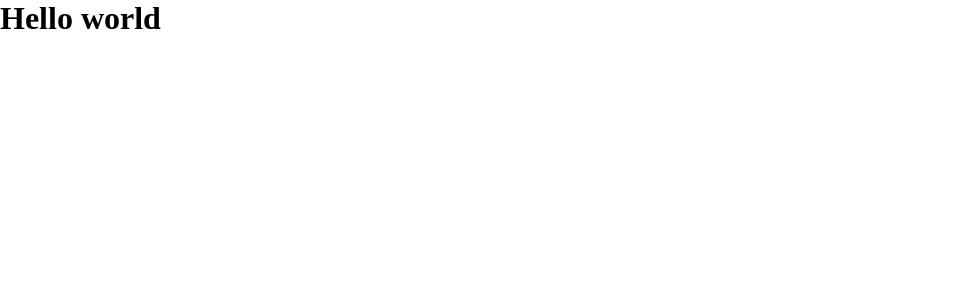
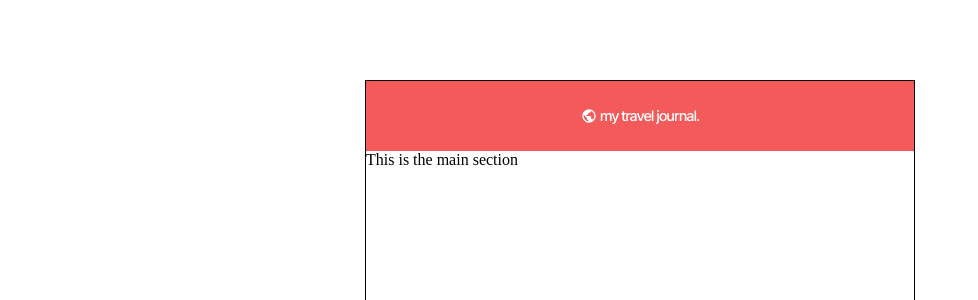
Before and after one commit to mfimia/travel-journal, a React (Create React App) app: page / in a window 1280 px wide. Shown: the top 300 px of the page, without its empty margins (0-978 px from the left). Built offline with nearby package versions, Linux system fonts and the light colour scheme.

Commit message:
folder structure created

```diff
--- a/public/index.html
+++ b/public/index.html
@@ -6,6 +6,7 @@
     <meta http-equiv='X-UA-Compatible' content='IE=edge'>
     <title>Travel Journal</title>
     <meta name='viewport' content='width=device-width, initial-scale=1'>
+    <link href="https://fonts.googleapis.com/css2?family=Inter:wght@500&display=swap" rel="stylesheet">
     <script src='./src/index.js' type="text/jsx"></script>
 </head>
 
--- a/src/App.js
+++ b/src/App.js
@@ -1,4 +1,12 @@
+import Main from "./components/Main";
+import Navbar from "./components/Navbar";
 import "./index.css";
+
 export default function App() {
-  return <h1>Hello world</h1>;
+  return (
+    <div className="App">
+      <Navbar />
+      <Main />
+    </div>
+  );
 }
--- /dev/null
+++ b/src/components/Location.js
@@ -0,0 +1,3 @@
+export default function Location() {
+  return <div className="location-container">This is one location</div>;
+}
--- /dev/null
+++ b/src/components/Main.js
@@ -0,0 +1,3 @@
+export default function Main() {
+  return "This is the main section";
+}
--- /dev/null
+++ b/src/components/Navbar.js
@@ -0,0 +1,9 @@
+import earthIcon from "../img/public_black_24dp.svg";
+export default function Navbar() {
+  return (
+    <nav className="nav-bar">
+      <img className="earth-icon" src={earthIcon} alt="earth-icon" />
+      my travel journal.
+    </nav>
+  );
+}
--- a/src/index.css
+++ b/src/index.css
@@ -5,3 +5,38 @@
   padding: 0;
   margin: 0;
 }
+
+.App {
+  display: flex;
+  flex-direction: column;
+  height: 704px;
+  width: 550px;
+  border: 1px black solid;
+  position: absolute;
+  left: 50%;
+  top: 10%;
+  transform: translate(-50%);
+}
+
+.nav-bar {
+  height: 70px;
+  background-color: #f55a5a;
+  color: white;
+  text-align: center;
+  display: flex;
+  align-items: center;
+  justify-content: center;
+  font-family: Inter;
+  font-family: Inter;
+  font-style: normal;
+  font-weight: 500;
+  font-size: 14.4608px;
+  line-height: 18px;
+  letter-spacing: -0.075em;
+}
+
+.earth-icon {
+  height: 16px;
+  color: white;
+  margin-right: 3px;
+}
```
Also changed, not shown: src/img/earth.png (added), src/img/public_black_24dp.svg (added).
